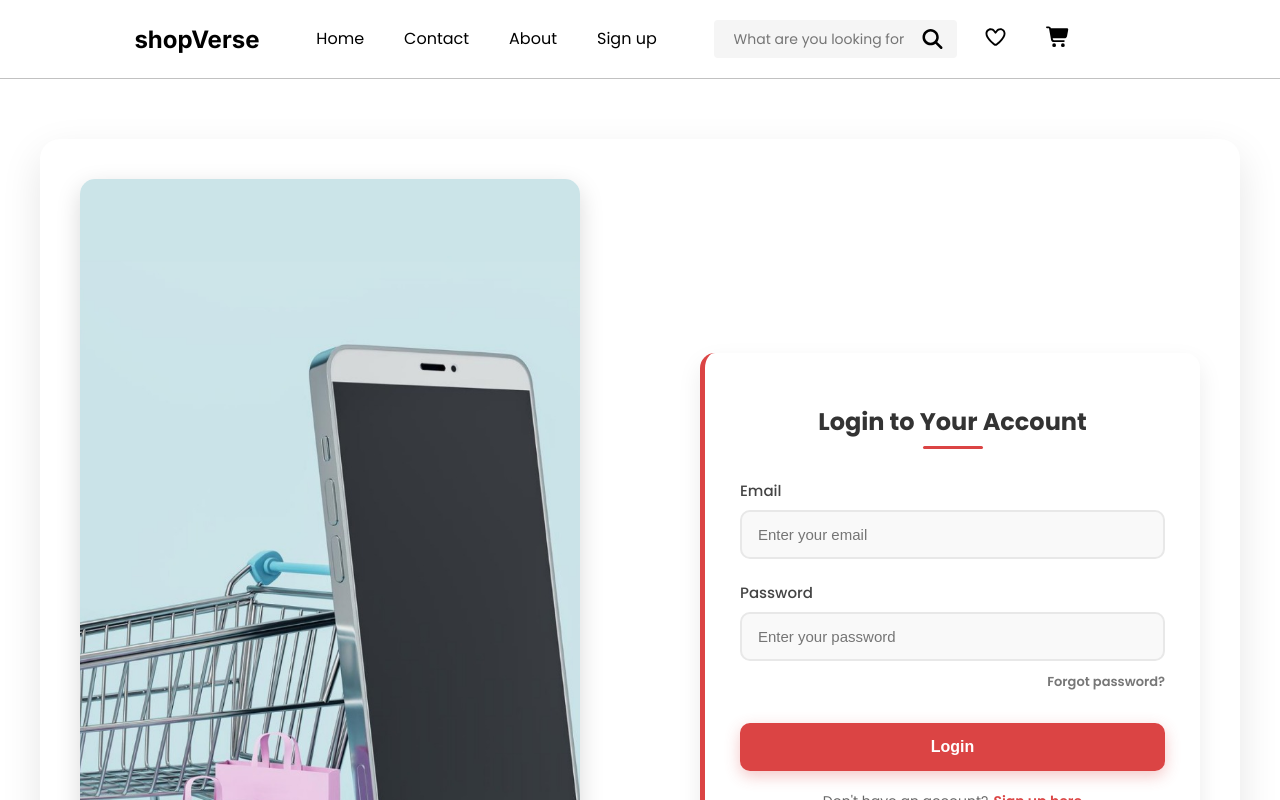
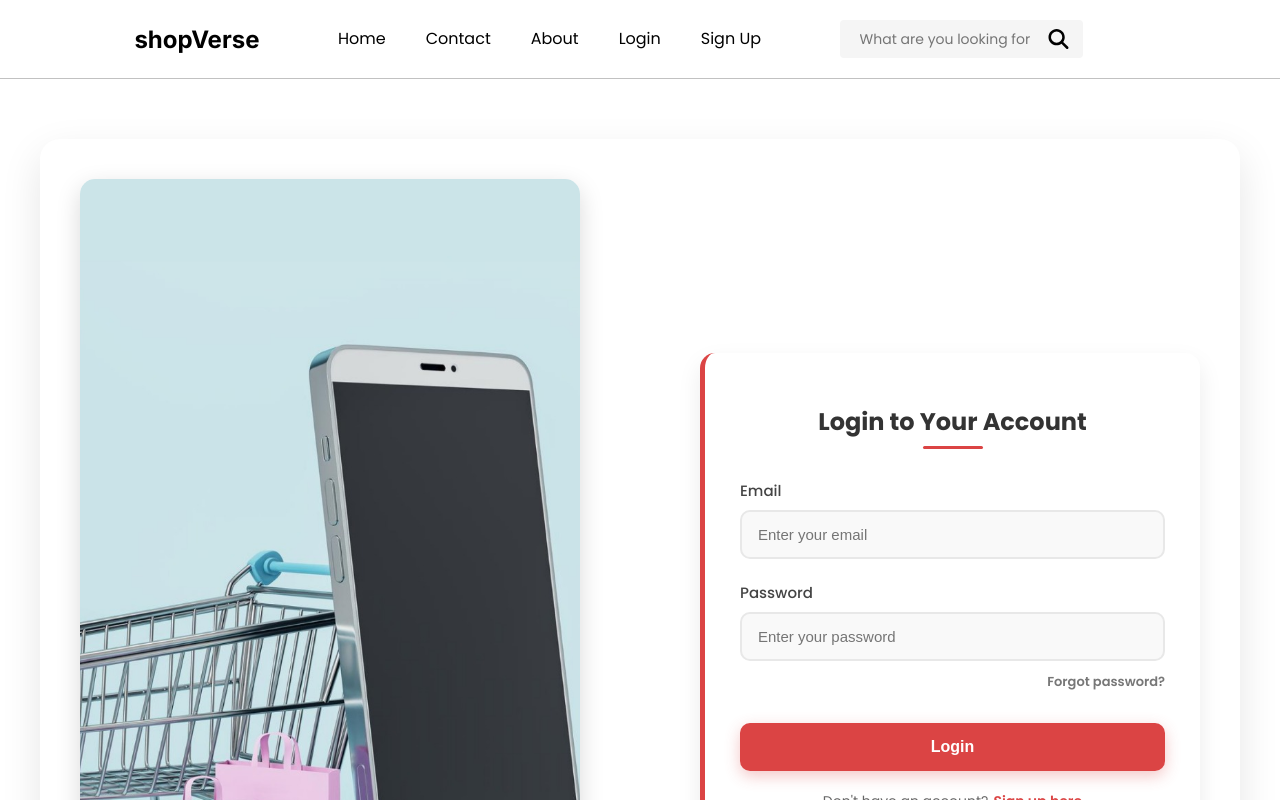
Before and after one commit to mohamedmasodabozed/ShopVerse-, a React (Vite) app in the folder ShopVerse/Client/: page /login in a window 1280 px wide. Shown: the top 800 px of the page. Built offline with nearby package versions, Linux system fonts and the light colour scheme.

Commit message:
Edited something in the Header to handle is Logged in state

```diff
--- a/ShopVerse/Client/src/App.jsx
+++ b/ShopVerse/Client/src/App.jsx
@@ -15,7 +15,8 @@ import SignUp from './components/Auth/SignUp'
 import Login from './components/Auth/Login'
 import ForgotPassword from './components/Auth/ForgotPassword'
 // Home component that contains all the main page content
-function Home() {
+
+function Home({isLoggedIn}) {
     // Flash Sales products data
     const flashSalesProducts = [
         {
@@ -158,7 +159,7 @@ function Home() {
 
     return (
         <>
-            <Header />
+            <Header isLoggedIn={isLoggedIn} />
             <Advertisement />
             <FlashSales
                 text="Today's"
@@ -182,12 +183,13 @@ function Home() {
 }
 
 function App() {
+    const [isLoggedIn, setIsLoggedIn] = React.useState(false);
     return (
         <Router>
             <Routes>
-                <Route path="/" element={<Home />} />
-                <Route path="/signup" element={<SignUp />} />
-                <Route path="/login" element={<Login />} />
+                <Route path="/" element={<Home isLoggedIn={isLoggedIn} setIsLoggedIn={setIsLoggedIn} />} />
+                <Route path="/signup" element={<SignUp isLoggedIn={isLoggedIn} setIsLoggedIn={setIsLoggedIn} />} />
+                <Route path="/login" element={<Login isLoggedIn={isLoggedIn} setIsLoggedIn={setIsLoggedIn} />} />
                 <Route path="/forgot-password" element={<ForgotPassword />} />
             </Routes>
         </Router>
--- a/ShopVerse/Client/src/components/Auth/Login.jsx
+++ b/ShopVerse/Client/src/components/Auth/Login.jsx
@@ -3,7 +3,7 @@ import { Link, useNavigate } from 'react-router-dom'
 import { useState } from 'react'
 import Header from '../Header.jsx'
 
-export default function Login()
+export default function Login({isLoggedIn, setIsLoggedIn})
 {
     const navigate = useNavigate();
     const [formData, setFormData] = useState({
@@ -51,7 +51,10 @@ export default function Login()
 
             // Save token to localStorage or cookies
             localStorage.setItem('authToken', data.token);
-
+            if(!isLoggedIn)
+            {
+                setIsLoggedIn(true);
+            }
             // Redirect to dashboard or home page
             navigate('/');
 
--- a/ShopVerse/Client/src/components/Header.jsx
+++ b/ShopVerse/Client/src/components/Header.jsx
@@ -3,15 +3,14 @@ import Logo from './Logo.jsx';
 import Navigation from './Navigation.jsx';
 import UserActions from './UserActions.jsx';
 
-export default function Header() {
-    const loggedIn = false;
+export default function Header({isLoggedIn}) {
 
     return (
         <header>
             <nav>
                 <Logo />
-                <Navigation loggedIn={loggedIn} />
-                <UserActions loggedIn={loggedIn} />
+                <Navigation loggedIn={isLoggedIn} />
+                <UserActions loggedIn={isLoggedIn} />
             </nav>
         </header>
     );
--- a/ShopVerse/Client/src/components/Navigation.jsx
+++ b/ShopVerse/Client/src/components/Navigation.jsx
@@ -2,13 +2,31 @@ import React from 'react';
 import { Link } from 'react-router-dom';
 
 export default function Navigation({ loggedIn }) {
+    function renderLinks() {
+        if (!loggedIn) {
+            return (
+                <>
+                    <li><Link to="/login">Login</Link></li>
+                    <li><Link to="/signup">Sign Up</Link></li>
+                </>
+            );
+        }
+        return (
+            <>
+                <li><Link to="/">Home</Link></li>
+                <li>Contact</li>
+                <li>About</li>
+            </>
+        );
+    }
+
     return (
         <div className="links">
             <ul>
                 <li><Link to="/">Home</Link></li>
                 <li>Contact</li>
                 <li>About</li>
-                {loggedIn === false ? <li><Link to="/signup">Sign up</Link></li> : null}
+                {renderLinks()}
             </ul>
         </div>
     );
--- a/ShopVerse/Client/src/components/UserActions.jsx
+++ b/ShopVerse/Client/src/components/UserActions.jsx
@@ -22,14 +22,14 @@ export default function UserActions({ loggedIn }) {
         <div className="search-items">
             <ul>
                 <SearchBar />
-                <WishlistIcon />
-                <CartIcon />
                 {loggedIn ? (
                     <li className="profile-wrapper"
                         onMouseEnter={handleMouseEnter}
                         onMouseLeave={handleMouseLeave}
                         onClick={handleClick}>
                         <Profile />
+                        <WishlistIcon />
+                        <CartIcon />
                         {(isHovered || isClicked) && <Profilenav />}
                     </li>
                 ) : null}
```
